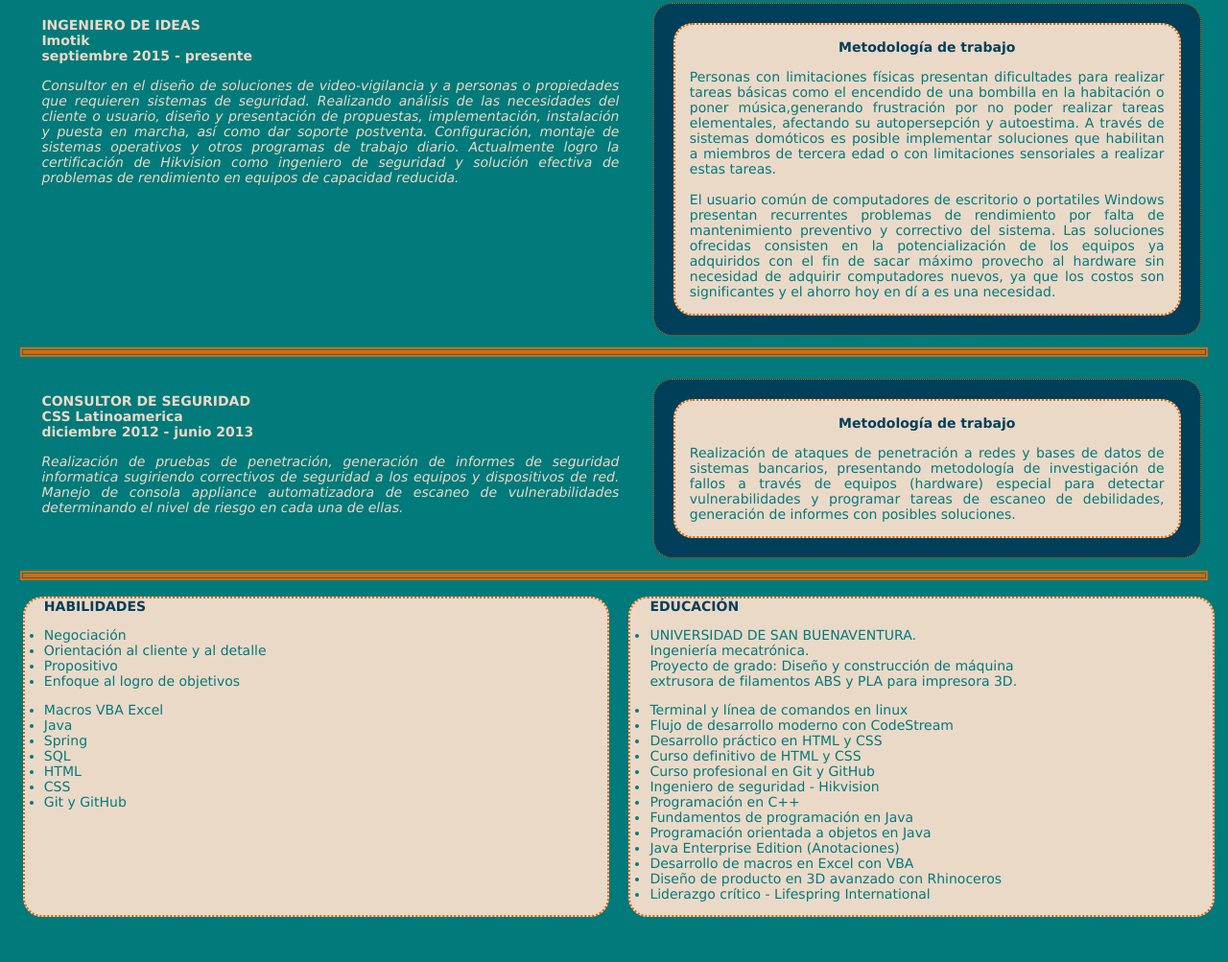
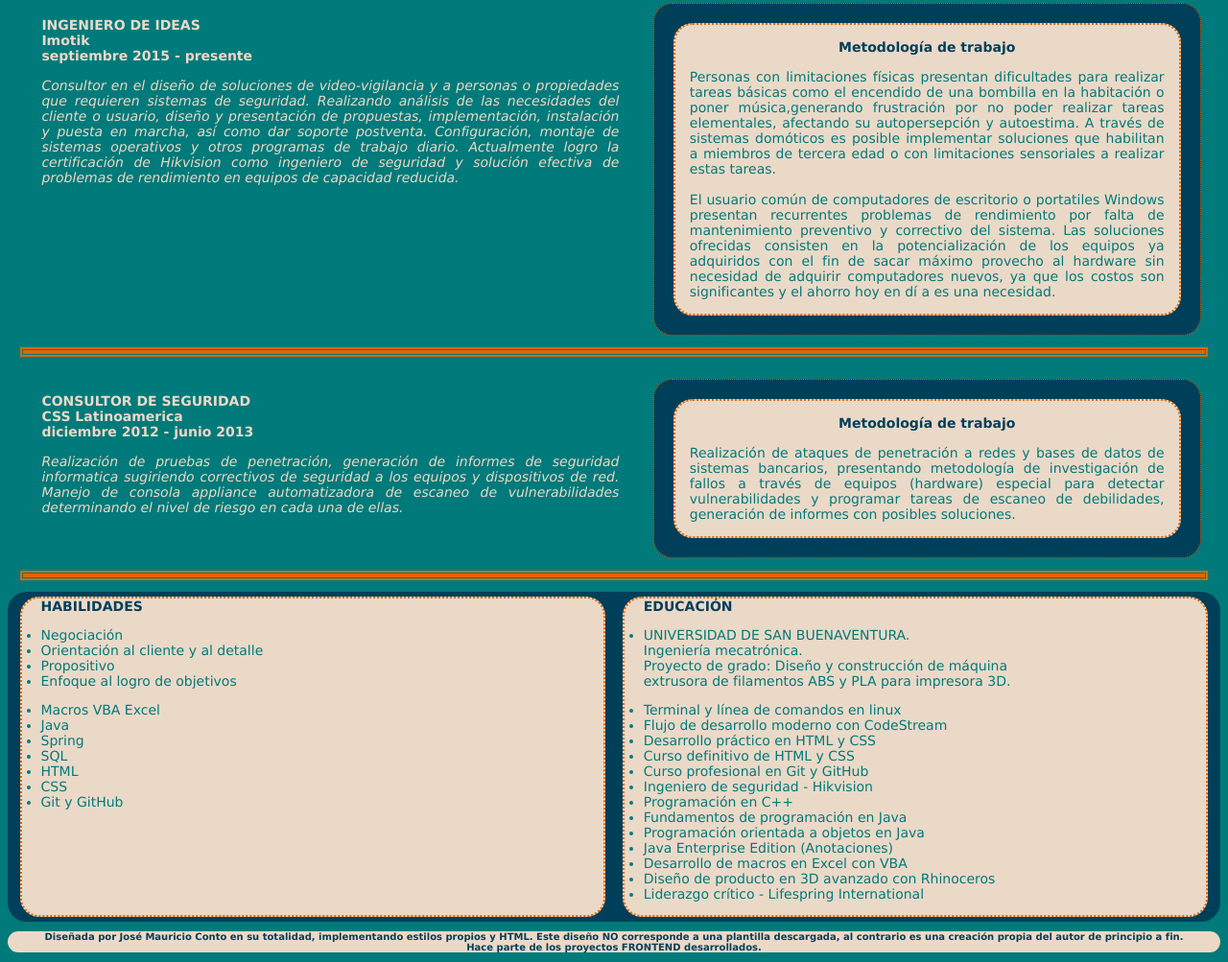
Before and after one commit to mconto/mconto, a plain HTML site: page index.html in a window 1280 px wide. Shown: the part 1704-2707 px from the top of the page at 96% size. Before the commit the page ends 2673 px from the top, so only its background shows below. Drawn offline with Linux system fonts and the light colour scheme.

Commit message:
Footer y detalles de alineado

```diff
--- a/css/mobile.css
+++ b/css/mobile.css
@@ -183,6 +183,7 @@ main .descripcion-perfil p{
 .descripcion-exp, .descripcion-exp1, .descripcion-exp2, .descripcion-exp3, .descripcion-exp4{
     margin: 15px;
     text-align: justify;
+
     font-style: oblique;
     color: rgb(235,217,200);
 
@@ -197,6 +198,8 @@ main .descripcion-perfil p{
     display:flex;
     flex-wrap: wrap;
     justify-content: space-evenly;
+    background-color: rgb(0,63,90);
+    border-radius: 20px;
 
 }
 
@@ -213,6 +216,20 @@ ul, .habilidades1, .habilidades2, .educacion1{
     margin-left: 20px;
     font-weight: 800;
     color:rgb(0,63,90);
+}
+
+/*---------------FOOTER------------------*/
+
+footer{
+    border-radius: 15px;
+    text-align: center;
+    background-color: rgb(235,217,200);
+    font-family: Verdana, Geneva, Tahoma, sans-serif;
+    font-size: 10px;
+}
+footer p{
+    color: rgb(0,63,90);
+    font-weight: 600;
 }
 
 }
@@ -380,7 +397,7 @@ main .profesion{
 .habilidades, .educacion{
     list-style: square;
     width:48%;
-    margin-left: 15px;
+
 }
 .habilidades-educacion {
     flex-wrap: nowrap;
--- a/index.html
+++ b/index.html
@@ -220,5 +220,11 @@
 </div>
 
     </main>
+    <footer>
+    <p> Diseñada por Jos&eacute; Mauricio Conto en su totalidad, implementando estilos propios y HTML. Este diseño NO corresponde a una plantilla descargada, al contrario es una creaci&oacute;n propia del autor de principio a fin.<br>
+        Hace parte de los proyectos FRONTEND desarrollados.
+    </p>
+
+    </footer>
 </body>
 </html>
```
